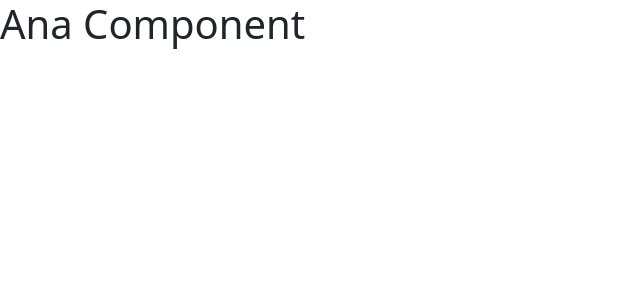
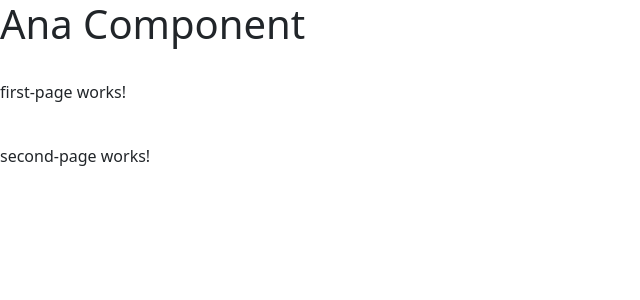
Before and after one commit to atillakalay/TurkcellAngularCourse, an Angular app in the folder angularapp/: page / in a window 1280 px wide. Shown: the top 300 px of the page, without its empty margins (0-640 px from the left). Built offline with nearby package versions, Linux system fonts and the light colour scheme.

Commit message:
Creating a Module Part 2 lesson has been completed.

```diff
--- a/angularapp/src/app/app.component.html
+++ b/angularapp/src/app/app.component.html
@@ -1,3 +1,6 @@
 <router-outlet></router-outlet>
 <h1>Ana Component</h1>
 <br />
+<app-first-page></app-first-page>
+<br>
+<app-second-page></app-second-page>
--- a/angularapp/src/app/pages/page.module.ts
+++ b/angularapp/src/app/pages/page.module.ts
@@ -9,6 +9,7 @@ import { SecondPageComponent } from './second-page/second-page.component';
   declarations: [FirstPageComponent, SecondPageComponent],
   imports: [
     CommonModule
-  ]
+  ],
+  exports: [FirstPageComponent, SecondPageComponent]
 })
 export class PageModule { }
```
